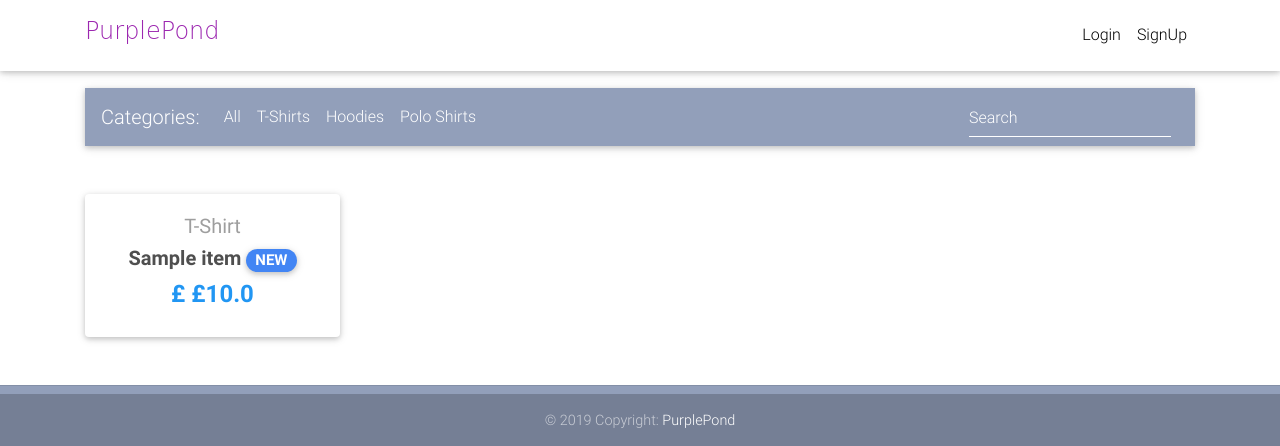
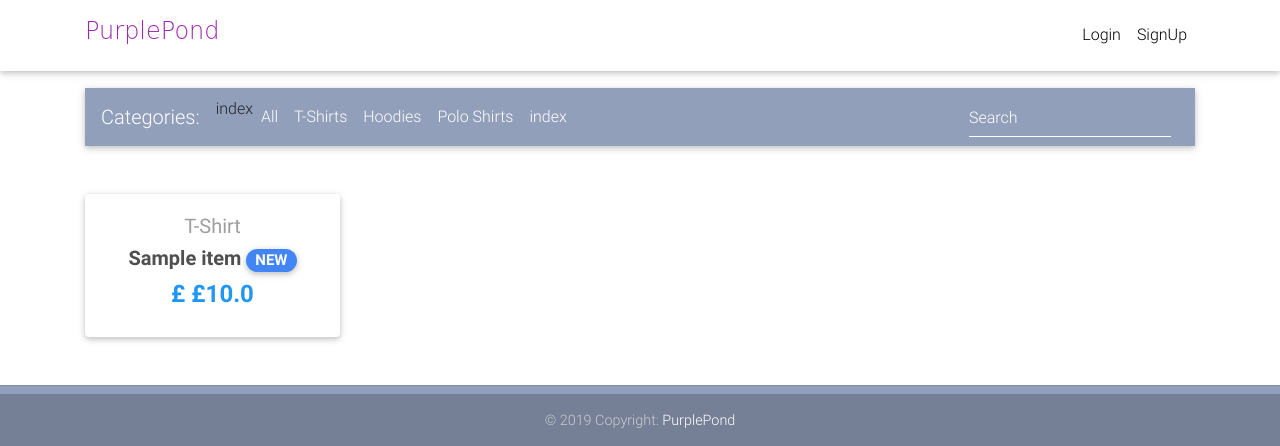
Before and after one commit to riteshprk/purplepond, a Django app: page / in a window 1280 px wide. Shown: the top 446 px of the page. Run offline with Django 3.2, Linux system fonts and the light colour scheme; tables that the repository leaves empty hold one stand-in row (values such as "Sample post"); some libraries are stand-ins or nearby versions.

Commit message:
updated cart_template_tags.py

```diff
--- a/templates/home-page.html
+++ b/templates/home-page.html
@@ -23,6 +23,7 @@
 
         <!-- Links -->
         <ul class="navbar-nav mr-auto">
+        {{request.resolver_match.url_name}}
         {% with url_name=request.resolver_match.url_name %}
           <li class="nav-item {% if url_name == '/' %}active{% endif %}">
             <a class="nav-link" href="/">All
@@ -37,6 +38,9 @@
           </li>
           <li class="nav-item {% if url_name == '/category/O' %}active{% endif %}">
             <a class="nav-link" href="/category/O">Polo Shirts</a>
+          </li>
+          <li class="nav-item {% if url_name == '/category/O' %}active{% endif %}">
+            <a class="nav-link" href="/category/O">{{url_name}}</a>
           </li>
         {% endwith %}
         </ul>
```
